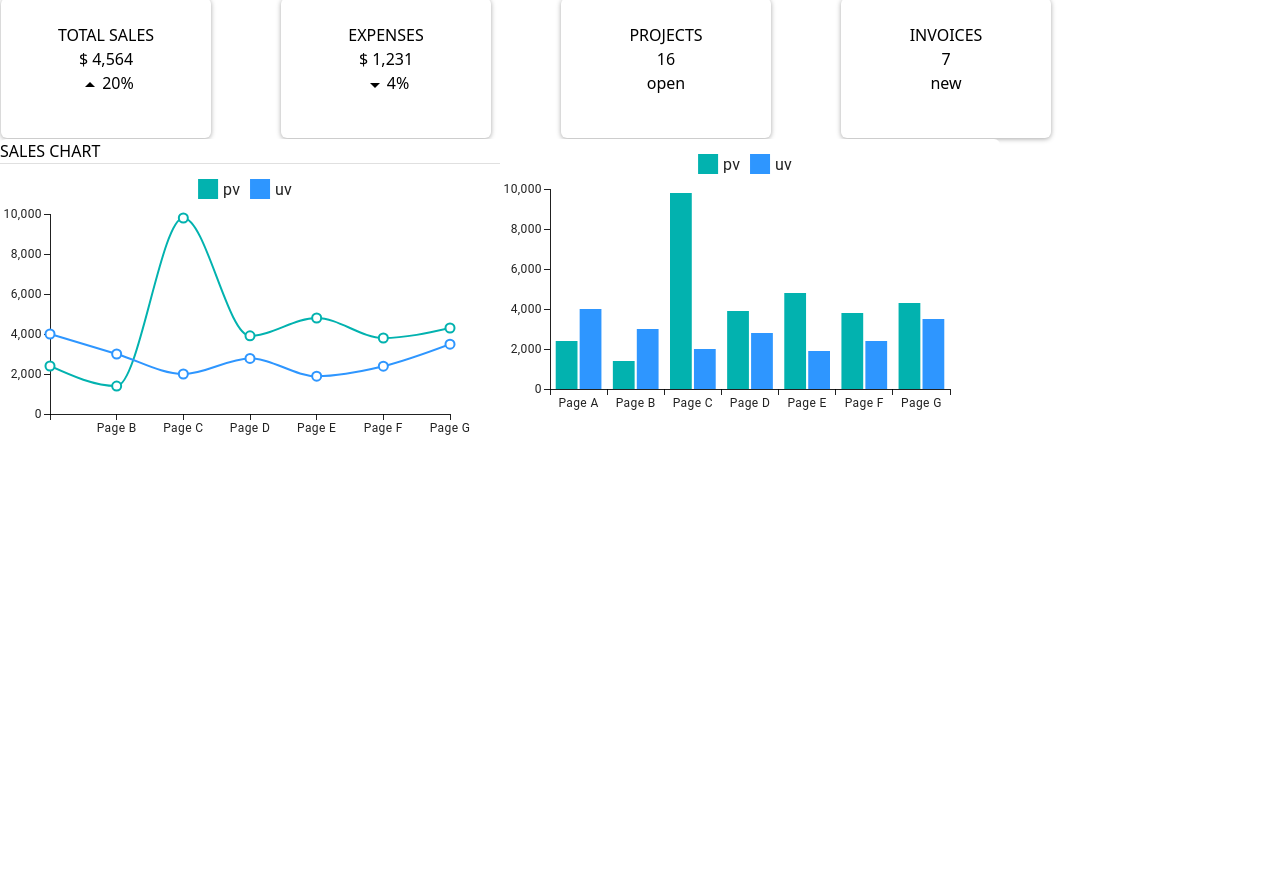
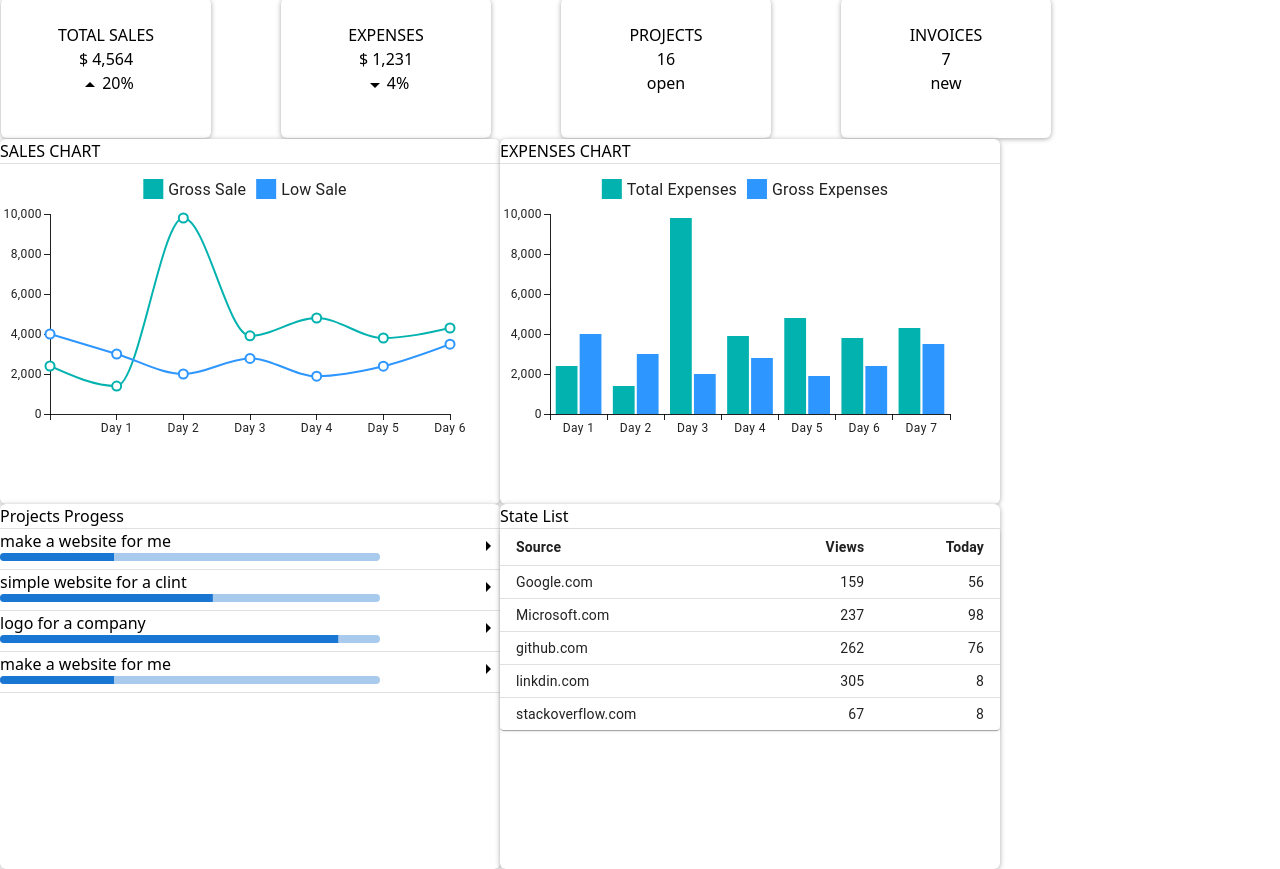
Before and after one commit to saurabhkumarxmpt/Mini-React-Projects, a React app in the folder Admin-dashboard/: page / in a window 1280 px wide. Shown: the part 459-1328 px from the top of the page. Before the commit the page ends 923 px from the top, so only its background shows below. Built offline with nearby package versions, Linux system fonts and the light colour scheme; the HTML template or start-up script is replaced by a standard one.

Commit message:
do some extra work on home tab

```diff
--- a/Admin-dashboard/src/Components/styles/sidebar.css
+++ b/Admin-dashboard/src/Components/styles/sidebar.css
@@ -42,9 +42,13 @@
   .chart{
     display: flex;
     /* background-color: red; */
+    flex-wrap: wrap;
   }
 
   .chart >div{
     background-color: white;
     border-radius: 6px;
+    height: 365px;
+    width: 500px;
+    box-shadow: 0px 1px 5px rgb(168, 168, 168);
   }
--- a/Admin-dashboard/src/Pages/Home/Home.jsx
+++ b/Admin-dashboard/src/Pages/Home/Home.jsx
@@ -5,31 +5,74 @@ import ArrowDropUpIcon from '@mui/icons-material/ArrowDropUp';
 import ArrowDropDownIcon from '@mui/icons-material/ArrowDropDown';
 import { BarChart } from '@mui/x-charts/BarChart';
 import Divider from '@mui/material/Divider';
+import LinearProgress from '@mui/material/LinearProgress';
+import ArrowRightIcon from '@mui/icons-material/ArrowRight';
+import { Link } from 'react-router-dom';
+import Table from '@mui/material/Table';
+import TableBody from '@mui/material/TableBody';
+import TableCell from '@mui/material/TableCell';
+import TableContainer from '@mui/material/TableContainer';
+import TableHead from '@mui/material/TableHead';
+import TableRow from '@mui/material/TableRow';
+import Paper from '@mui/material/Paper';
 export default function CardOne() {
   const uData = [4000, 3000, 2000, 2780, 1890, 2390, 3490];
 const pData = [2400, 1398, 9800, 3908, 4800, 3800, 4300];
 const xLabels = [
   ' ',
-  'Page B',
-  'Page C',
-  'Page D',
-  'Page E',
-  'Page F',
-  'Page G',
+  'Day 1',
+  'Day 2',
+  'Day 3',
+  'Day 4',
+  'Day 5',
+  'Day 6',
 ];
 
 const barUdata = [4000, 3000, 2000, 2780, 1890, 2390, 3490];
 const varvData = [2400, 1398, 9800, 3908, 4800, 3800, 4300];
 const barlabels = [
-  'Page A',
-  'Page B',
-  'Page C',
-  'Page D',
-  'Page E',
-  'Page F',
-  'Page G',
+  'Day 1',
+  'Day 2',
+  'Day 3',
+  'Day 4',
+  'Day 5',
+  'Day 6',
+  'Day 7',
 ];
 
+const Progess=({
+  title='make a website for me',
+  proessValue=30,
+})=>{
+  return(
+    <div>
+    <div className='px-9 py-1 '>
+      <p className='py-2 font-semibold text-slate-500'>{title}</p>
+      <LinearProgress
+       variant="determinate"
+       value={proessValue}
+       sx={{width:'380px', borderRadius:5, paddingBottom:1, marginBottom:1}}
+       />
+      <ArrowRightIcon
+      sx={{float:'right', marginTop:'-35px'}}
+      />
+    </div>
+    <Divider />
+    </div>
+  )
+}
+
+function createData(name, calories, fat, carbs, protein) {
+  return { name, calories, fat, carbs, protein };
+}
+
+const rows = [
+  createData('Google.com', 159, 56),
+  createData('Microsoft.com', 237, 98),
+  createData('github.com', 262, 76),
+  createData('linkdin.com', 305, 8),
+  createData('stackoverflow.com', 67,8),
+];
   return (
     <div>
         <div>
@@ -67,22 +110,68 @@ const barlabels = [
     width={500}
     height={300}
     series={[
-      { data: pData, label: 'pv' },
-      { data: uData, label: 'uv' },
+      { data: pData, label: 'Gross Sale' },
+      { data: uData, label: 'Low Sale' },
     ]}
     xAxis={[{ scaleType: 'point', data: xLabels }]}
   />
         </div>
         <div>
+        <div className='py-5 px-8 font-semibold fonrt'>
+            <p>EXPENSES CHART</p>
+          </div>
+          <Divider />
         <BarChart
       width={500}
       height={300}
       series={[
-        { data: varvData, label: 'pv', id: 'pvId' },
-        { data: barUdata, label: 'uv', id: 'uvId' },
+        { data: varvData, label: 'Total Expenses', id: 'pvId' },
+        { data: barUdata, label: 'Gross Expenses', id: 'uvId' },
       ]}
       xAxis={[{ data: barlabels, scaleType: 'band' }]}
     />
+        </div>
+        <div>
+        <div className='py-5 px-8 font-semibold fonrt'>
+            <p>Projects Progess</p>
+          </div>
+          <Divider />
+          <Link to='#'><Progess /></Link>
+          <Link to='#'><Progess title='simple website for a clint' proessValue={56} /></Link>
+          <Link to='#'><Progess  title='logo for a company' proessValue={89}/></Link>
+          <Link to='#'><Progess /></Link>
+        </div>
+        <div>
+        <div className='py-5 px-8 font-semibold '>
+            <p>State List</p>
+          </div>
+          <Divider />
+          <TableContainer component={Paper}>
+      <Table sx={{ minWidth: 500 }} size="small" aria-label="a dense table">
+        <TableHead sx={{paddingTop:4}}>
+          <TableRow >
+            <TableCell sx={{fontWeight:'bold'}}>Source</TableCell>
+            <TableCell sx={{fontWeight:'bold'}} align="right">Views</TableCell>
+            <TableCell sx={{fontWeight:'bold'}} align="right">Today</TableCell>
+          </TableRow>
+        </TableHead>
+        <TableBody>
+          {rows.map((row) => (
+            <TableRow
+              key={row.name}
+              sx={{ '&:last-child td, &:last-child th': { border: 0 } }}
+            >
+              <TableCell component="th" scope="row">
+                {row.name}
+              </TableCell>
+              <TableCell align="right">{row.calories}</TableCell>
+              <TableCell align="right">{row.fat}</TableCell>
+
+            </TableRow>
+          ))}
+        </TableBody>
+      </Table>
+    </TableContainer>
         </div>
         </div>
     </div>
```
